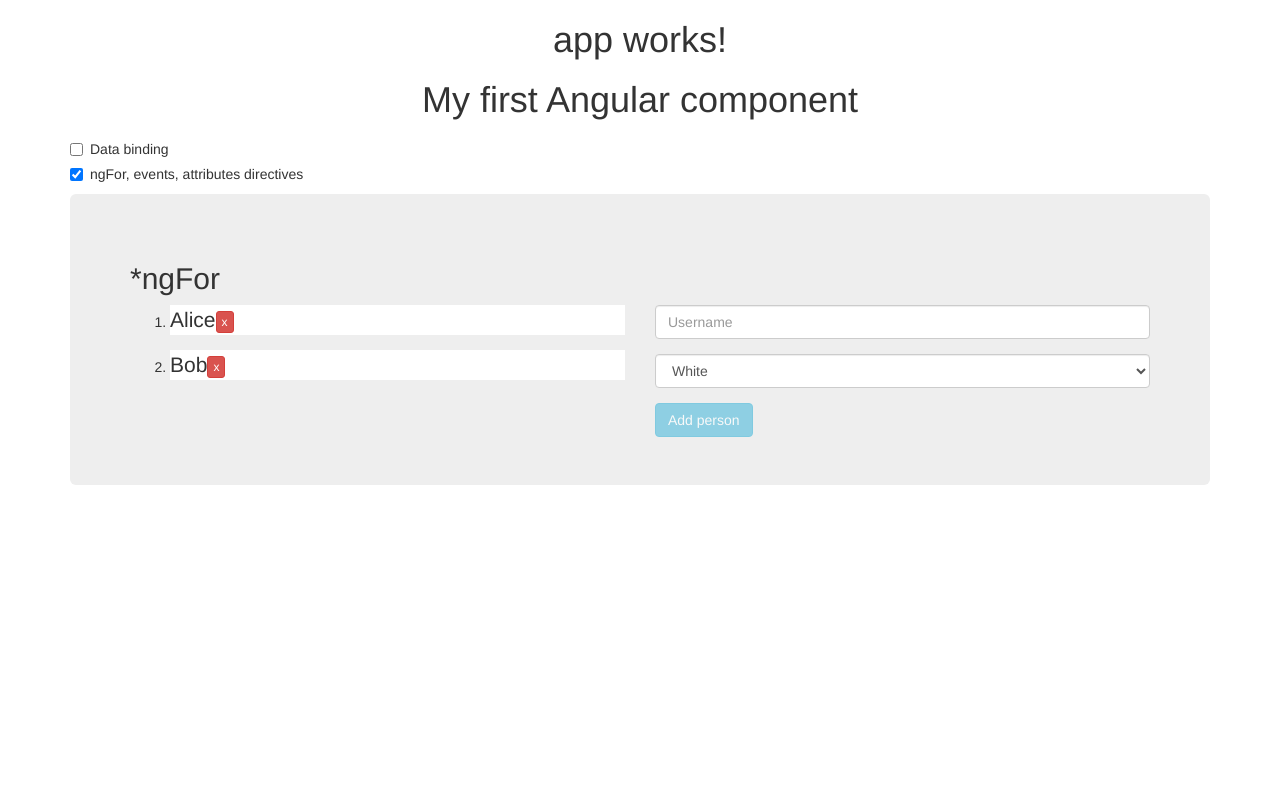
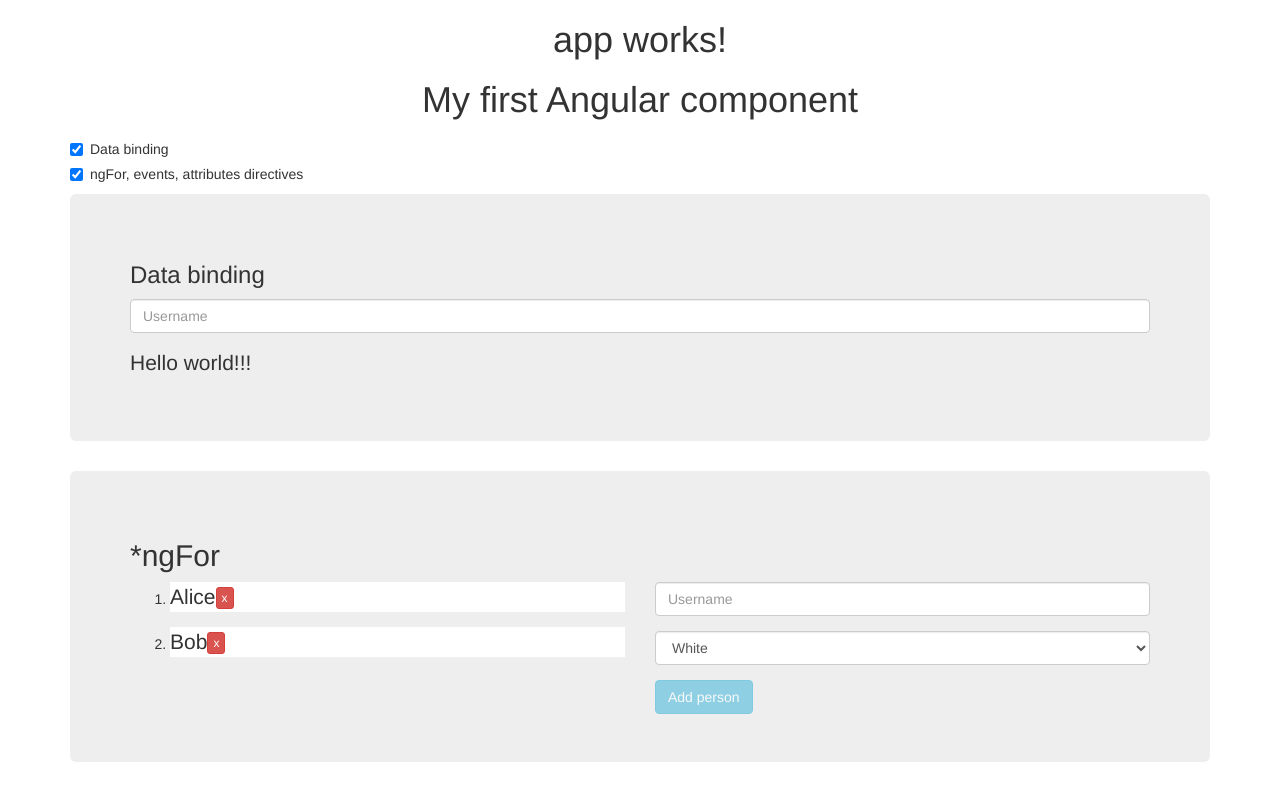
Before and after one commit to php73/angular-lesson, an Angular app: page / in a window 1280 px wide. Both pictures are taken after a click on the label "ngFor, events, attributes directives". Built offline with nearby package versions, Linux system fonts and the light colour scheme; what ng2-bootstrap would draw is missing.

Commit message:
modules system

```diff
--- /dev/null
+++ b/src/app/lesson-one/data-binding-demo/data-binding-demo.component.html
@@ -0,0 +1,7 @@
+<div class="jumbotron">
+    <h3>Data binding</h3>
+    <div class="form-group">
+        <input tabindex="2" class="form-control" type="text" [(ngModel)]="username" placeholder="Username">
+    </div>
+    <p>Hello {{ username || 'world' }}!!!</p>
+</div>
--- /dev/null
+++ b/src/app/lesson-one/data-binding-demo/data-binding-demo.component.ts
@@ -0,0 +1,10 @@
+import { Component, OnInit } from '@angular/core';
+
+@Component({
+    selector: 'mediasoft-data-binding-demo',
+    templateUrl: './data-binding-demo.component.html'
+})
+export class DataBindingDemoComponent implements OnInit {
+    constructor() { }
+    ngOnInit() { }
+}
--- a/src/app/lesson-one/lesson-one.component.html
+++ b/src/app/lesson-one/lesson-one.component.html
@@ -15,41 +15,5 @@
     </div>
 </div>
 
-<div class="jumbotron" *ngIf="dataBind">
-    <h3>Data binding</h3>
-    <div class="form-group">
-        <input tabindex="2" class="form-control" type="text" [(ngModel)]="username" placeholder="Username">
-    </div>
-    <p>Hello {{ username || 'world' }}!!!</p>
-</div>
-
-<div class="jumbotron" *ngIf="ngForSample">
-    <h2>*ngFor</h2>
-    <div class="row">
-        <div class="col-md-6">
-            <ol>
-                <li *ngFor="let person of persons"  [style.background-color]="person.background">
-                    <p>
-                        <span>{{ person.name }}</span>
-                        <button (click)="removePerson(person)" class="btn btn-danger btn-xs">x</button>
-                    </p>
-                </li>
-            </ol>
-        </div>
-        <div class="col-md-6">
-            <div class="form-group">
-                <input tabindex="2" class="form-control" type="text" [(ngModel)]="personName" placeholder="Username">
-            </div>
-            <div class="form-group">
-                <select name="color" id="color" class="form-control" [(ngModel)]="personBackground">
-                    <option value="white">White</option>
-                    <option value="red">Red</option>
-                    <option value="yellow">Yellow</option>
-                    <option value="green">Green</option>
-                    <option value="gray">Gray</option>
-                </select>
-            </div>
-            <button class="btn btn-info" tabindex="4" [disabled]="!personName" (click)="addPerson();">Add person</button>
-        </div>
-    </div>
-</div>
+<mediasoft-data-binding-demo *ngIf="dataBind"></mediasoft-data-binding-demo>
+<mediasoft-ng-for-demo *ngIf="ngForSample"></mediasoft-ng-for-demo>
--- a/src/app/lesson-one/lesson-one.component.ts
+++ b/src/app/lesson-one/lesson-one.component.ts
@@ -6,12 +6,8 @@ import {Component, OnInit} from '@angular/core';
 })
 export class LessonOneComponent implements OnInit {
 
-    public personName = '';
-    public personBackground = 'white';
-    public persons = [
-        {name: 'Alice', background: 'white'},
-        {name: 'Bob', background: 'white'}
-    ];
+    public dataBind = true;
+    public ngForSample = false;
 
     constructor() {
     }
@@ -19,12 +15,4 @@ export class LessonOneComponent implements OnInit {
     ngOnInit() {
     }
 
-    public addPerson() {
-        this.persons.push({name: this.personName, background: this.personBackground});
-        this.personName = '';
-    }
-
-    public removePerson(person) {
-        this.persons.splice(this.persons.indexOf(person), 1)
-    }
 }
--- /dev/null
+++ b/src/app/lesson-one/ng-for-demo/ng-for-demo.component.html
@@ -0,0 +1,30 @@
+<div class="jumbotron">
+    <h2>*ngFor</h2>
+    <div class="row">
+        <div class="col-md-6">
+            <ol>
+                <li *ngFor="let person of persons"  [style.background-color]="person.background">
+                    <p>
+                        <span>{{ person.name }}</span>
+                        <button (click)="removePerson(person)" class="btn btn-danger btn-xs">x</button>
+                    </p>
+                </li>
+            </ol>
+        </div>
+        <div class="col-md-6">
+            <div class="form-group">
+                <input tabindex="2" class="form-control" type="text" [(ngModel)]="personName" placeholder="Username">
+            </div>
+            <div class="form-group">
+                <select name="color" id="color" class="form-control" [(ngModel)]="personBackground">
+                    <option value="white">White</option>
+                    <option value="red">Red</option>
+                    <option value="yellow">Yellow</option>
+                    <option value="green">Green</option>
+                    <option value="gray">Gray</option>
+                </select>
+            </div>
+            <button class="btn btn-info" tabindex="4" [disabled]="!personName" (click)="addPerson();">Add person</button>
+        </div>
+    </div>
+</div>
--- /dev/null
+++ b/src/app/lesson-one/ng-for-demo/ng-for-demo.component.ts
@@ -0,0 +1,31 @@
+import { Component, OnInit } from '@angular/core';
+
+@Component({
+    selector: 'mediasoft-ng-for-demo',
+    templateUrl: 'ng-for-demo.component.html'
+})
+export class NgForDemoComponent implements OnInit {
+
+    public personName = '';
+    public personBackground = 'white';
+    public persons = [
+        {name: 'Alice', background: 'white'},
+        {name: 'Bob', background: 'white'}
+    ];
+
+    constructor() {
+    }
+
+    ngOnInit() {
+    }
+
+    public addPerson() {
+        this.persons.push({name: this.personName, background: this.personBackground});
+        this.personName = '';
+    }
+
+    public removePerson(person) {
+        this.persons.splice(this.persons.indexOf(person), 1)
+    }
+
+}
```
Also changed, not shown: src/app/app.module.ts (+5 -4 lines), src/app/lesson-one/lesson-one.module.ts (added, +27 -0 lines), 1 other file (tests, documents, lock files or other folders).
